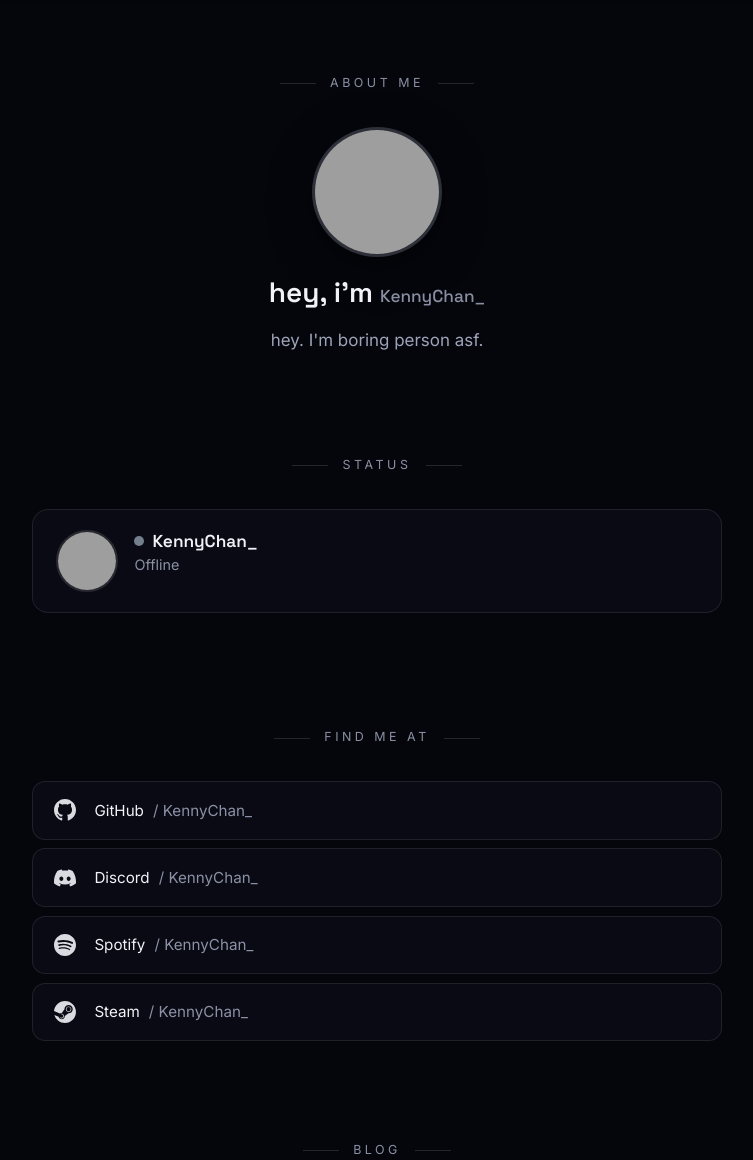
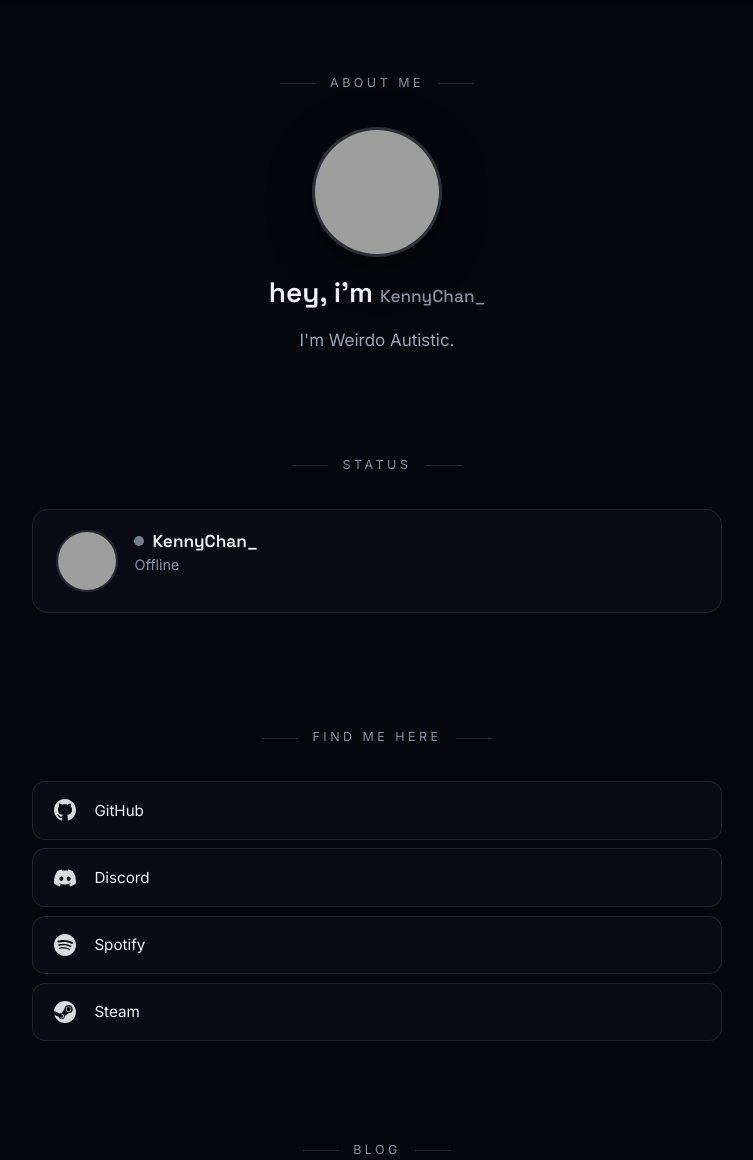
Before and after one commit to kennychan17-exe/website, a plain HTML site: page index.html in a window 1280 px wide. Shown: the part 797-1957 px from the top of the page, without its empty margins (263-1016 px from the left). Drawn offline with Linux system fonts and the light colour scheme; grey boxes are pictures that could not be loaded.

Commit message:
Update tagline and social labels in index.html

```diff
--- a/index.html
+++ b/index.html
@@ -478,7 +478,7 @@
 
   <header class="hero">
     <div class="logo">KennyChan_</div>
-    <div class="tagline">introvert · atheist</div>
+    <div class="tagline">he/him</div>
 
     <nav class="nav-links">
       <a href="#about">About Me</a>
@@ -499,7 +499,7 @@
              onerror="this.src='https://cdn.discordapp.com/embed/avatars/0.png'" />
         <h2>hey, i'm <span>KennyChan_</span></h2>
         <p class="bio">
-          hey. I'm boring person asf.<br>
+          I'm Weirdo Autistic.<br>
         </p>
       </div>
     </section>
@@ -522,34 +522,34 @@
 
     <!-- SOCIALS -->
     <section id="socials">
-      <div class="section-title">Find Me At</div>
+      <div class="section-title">Find me here</div>
       <div class="social-list">
         <a href="https://github.com/kennychan17-exe" class="social-item" target="_blank" rel="noopener">
           <div class="social-icon">
             <svg width="22" height="22" viewBox="0 0 24 24" fill="currentColor"><path d="M12 0c-6.626 0-12 5.373-12 12 0 5.302 3.438 9.8 8.207 11.387.599.111.793-.261.793-.577v-2.234c-3.338.726-4.033-1.416-4.033-1.416-.546-1.387-1.333-1.756-1.333-1.756-1.089-.745.083-.729.083-.729 1.205.084 1.839 1.237 1.839 1.237 1.07 1.834 2.807 1.304 3.492.997.107-.775.418-1.305.762-1.604-2.665-.305-5.467-1.334-5.467-5.931 0-1.311.469-2.381 1.236-3.221-.124-.303-.535-1.524.117-3.176 0 0 1.008-.322 3.301 1.23.957-.266 1.983-.399 3.003-.404 1.02.005 2.047.138 3.006.404 2.291-1.552 3.297-1.23 3.297-1.23.653 1.653.242 2.874.118 3.176.77.84 1.235 1.911 1.235 3.221 0 4.609-2.807 5.624-5.479 5.921.43.372.823 1.102.823 2.222v3.293c0 .319.192.694.801.576 4.765-1.589 8.199-6.086 8.199-11.386 0-6.627-5.373-12-12-12z"/></svg>
           </div>
-          <div class="social-label">GitHub <span>/ KennyChan_</span></div>
+          <div class="social-label">GitHub <span></span></div>
         </a>
 
         <a href="https://discord.com/users/426206662425051136" class="social-item" target="_blank" rel="noopener">
           <div class="social-icon">
             <svg width="22" height="22" viewBox="0 0 24 24" fill="currentColor"><path d="M20.317 4.3698a19.7913 19.7913 0 00-4.8851-1.5152.0741.0741 0 00-.0785.0371c-.211.3753-.4447.8648-.6083 1.2495-1.8447-.2762-3.68-.2762-5.4868 0-.1636-.3933-.4058-.8742-.6177-1.2495a.077.077 0 00-.0785-.037 19.7363 19.7363 0 00-4.8852 1.515.0699.0699 0 00-.0321.0277C.5334 9.0458-.319 13.5799.0992 18.0578a.0824.0824 0 00.0312.0561c2.0528 1.5076 4.0413 2.4228 5.9929 3.0294a.0777.0777 0 00.0842-.0276c.4616-.6304.8731-1.2952 1.226-1.9942a.076.076 0 00-.0416-.1057c-.6528-.2476-1.2743-.5495-1.8722-.8923a.077.077 0 01-.0076-.1277c.1258-.0943.2517-.1923.3718-.2914a.0743.0743 0 01.0776-.0105c3.9278 1.793 8.18 1.793 12.0614 0a.0739.0739 0 01.0785.0095c.1202.099.246.1981.3728.2924a.077.077 0 01-.0066.1276 12.2986 12.2986 0 01-1.873.8914.0766.0766 0 00-.0407.1067c.3604.698.7719 1.3628 1.225 1.9932a.076.076 0 00.0842.0286c1.961-.6067 3.9495-1.5219 6.0023-3.0294a.077.077 0 00.0313-.0552c.5004-5.177-.8382-9.6739-3.5485-13.6604a.061.061 0 00-.0312-.0286zM8.02 15.3312c-1.1825 0-2.1569-1.0857-2.1569-2.419 0-1.3332.9555-2.4189 2.157-2.4189 1.2108 0 2.1757 1.0952 2.1568 2.419 0 1.3332-.9555 2.4189-2.1569 2.4189zm7.9748 0c-1.1825 0-2.1569-1.0857-2.1569-2.419 0-1.3332.9554-2.4189 2.1569-2.4189 1.2108 0 2.1757 1.0952 2.1568 2.419 0 1.3332-.946 2.4189-2.1568 2.4189Z"/></svg>
           </div>
-          <div class="social-label">Discord <span>/ KennyChan_</span></div>
+          <div class="social-label">Discord <span></span></div>
         </a>
 
         <a href="https://open.spotify.com/user/kennyy" class="social-item" target="_blank" rel="noopener">
           <div class="social-icon">
             <svg width="22" height="22" viewBox="0 0 24 24" fill="currentColor"><path d="M12 0C5.4 0 0 5.4 0 12s5.4 12 12 12 12-5.4 12-12S18.66 0 12 0zm5.521 17.34c-.24.359-.66.48-1.021.24-2.82-1.74-6.36-2.101-10.561-1.141-.418.122-.779-.179-.899-.539-.12-.421.18-.78.54-.9 4.56-1.021 8.52-.6 11.64 1.32.42.18.479.659.301 1.02zm1.44-3.3c-.301.42-.841.6-1.262.3-3.239-1.98-8.159-2.58-11.939-1.38-.479.12-1.02-.12-1.14-.6-.12-.48.12-1.021.6-1.141C9.6 9.9 15 10.561 18.72 12.84c.361.181.54.78.241 1.2zm.12-3.36C15.24 8.4 8.82 8.16 5.16 9.301c-.6.179-1.2-.181-1.38-.721-.18-.601.18-1.2.72-1.381 4.26-1.26 11.28-1.02 15.721 1.621.539.3.719 1.02.419 1.56-.299.421-1.02.599-1.559.3z"/></svg>
           </div>
-          <div class="social-label">Spotify <span>/ KennyChan_</span></div>
+          <div class="social-label">Spotify <span></span></div>
         </a>
 
         <a href="https://steamcommunity.com/id/notraghav17" class="social-item" target="_blank" rel="noopener">
           <div class="social-icon">
             <svg width="22" height="22" viewBox="0 0 24 24" fill="currentColor"><path d="M11.979 0C5.678 0 .511 4.86.022 11.037l6.432 2.658c.545-.371 1.203-.59 1.912-.59.063 0 .125.004.188.006l2.861-4.142V8.91c0-2.495 2.028-4.524 4.524-4.524 2.494 0 4.524 2.031 4.524 4.527s-2.03 4.525-4.524 4.525h-.105l-4.076 2.911c0 .052.004.105.004.158 0 1.875-1.515 3.396-3.39 3.396-1.635 0-3.016-1.173-3.331-2.727L.436 15.27C1.962 20.307 6.518 24 11.979 24c6.624 0 11.999-5.377 11.999-12S18.603 0 11.979 0zM7.54 18.21l-1.473-.61c.262.543.714.999 1.314 1.25 1.297.539 2.793-.076 3.332-1.375.263-.63.264-1.319.005-1.949s-.75-1.121-1.377-1.383c-.624-.26-1.29-.249-1.878-.03l1.523.63c.956.4 1.409 1.5 1.009 2.455-.397.957-1.497 1.41-2.454 1.012H7.54zm11.415-9.303c0-1.662-1.353-3.015-3.015-3.015-1.665 0-3.015 1.353-3.015 3.015 0 1.665 1.35 3.015 3.015 3.015 1.663 0 3.015-1.35 3.015-3.015zm-5.273-.005c0-1.252 1.013-2.266 2.265-2.266 1.249 0 2.266 1.014 2.266 2.266 0 1.251-1.017 2.265-2.266 2.265-1.253 0-2.265-1.014-2.265-2.265z"/></svg>
           </div>
-          <div class="social-label">Steam <span>/ KennyChan_</span></div>
+          <div class="social-label">Steam <span></span></div>
         </a>
       </div>
     </section>
@@ -590,7 +590,6 @@
   <footer>
     <p>Made with care · KennyChan_</p>
     <p style="margin-top: 0.55rem; font-size: 0.75rem;">
-      Interstellar vibes · Keep exploring
     </p>
   </footer>
 
```
